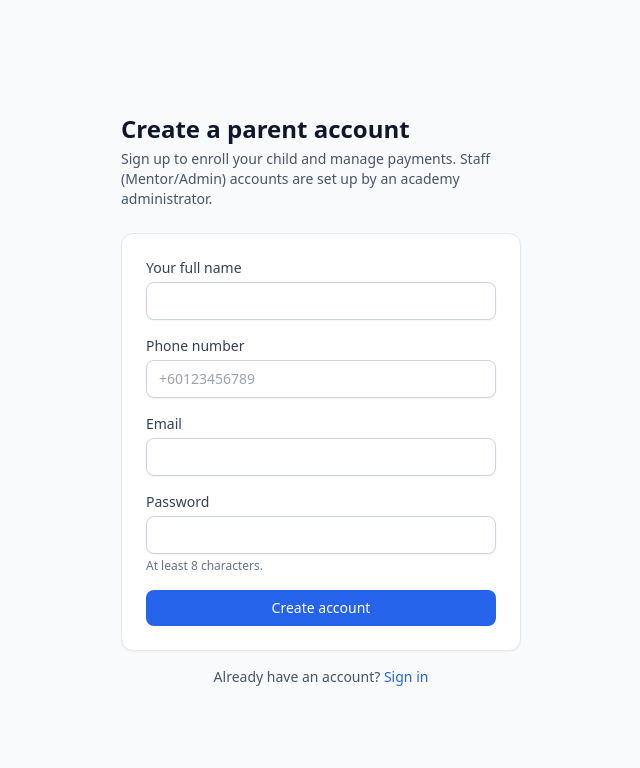
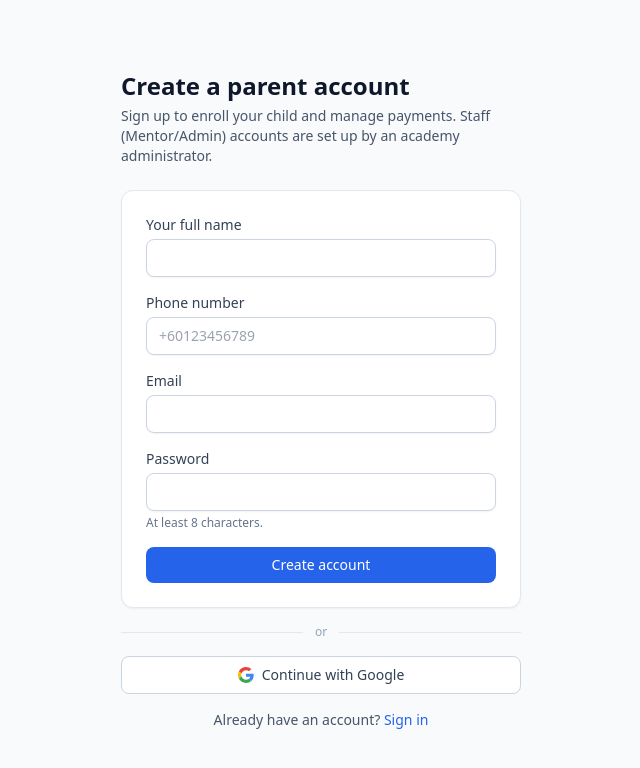
Before and after one commit to asepnh/inovatek-academy, a Next.js app: page /signup in a window 1280 px wide. Shown: the top 768 px of the page, without its empty margins (319-959 px from the left). Built offline with nearby package versions, Linux system fonts and the light colour scheme; no server answers.

Commit message:
Add Google sign-in with support for the mentor invite-link flow

```diff
--- a/src/app/auth/callback/route.ts
+++ b/src/app/auth/callback/route.ts
@@ -1,18 +1,45 @@
 import { NextRequest, NextResponse } from "next/server";
-import { createClient } from "@/lib/supabase/server";
+import { createClient, createAdminClient } from "@/lib/supabase/server";
 
 /**
  * Handles the link Supabase emails out for "confirm your email" /
- * password-reset flows. Exchanges the one-time code for a session, then
- * sends the user on to their dashboard.
+ * password-reset flows, and the redirect back from an OAuth provider (e.g.
+ * Google). Exchanges the one-time code for a session, then sends the user
+ * on to their dashboard.
+ *
+ * Google sign-in doesn't go through our own signUp() server action (it's a
+ * provider-hosted redirect straight to Supabase then back here), so an
+ * invite-link token can't be consumed there like it is for email/password
+ * signup. Instead GoogleSignInButton appends ?invite=<token> to the
+ * redirectTo URL, and we consume/validate it here, same rules as signUp():
+ * unused, not expired. handle_new_user() will have already created the
+ * profile as 'parent' by the time we get here, so we just promote it.
  */
 export async function GET(req: NextRequest) {
   const code = req.nextUrl.searchParams.get("code");
+  const inviteToken = req.nextUrl.searchParams.get("invite");
   const site = process.env.NEXT_PUBLIC_SITE_URL!;
 
   if (code) {
     const supabase = await createClient();
-    await supabase.auth.exchangeCodeForSession(code);
+    const { data } = await supabase.auth.exchangeCodeForSession(code);
+
+    if (inviteToken && data.user) {
+      const adminClient = createAdminClient();
+      const { data: invite } = await adminClient
+        .from("invites")
+        .select("id, role, used_at, expires_at")
+        .eq("token", inviteToken)
+        .maybeSingle();
+
+      if (invite && !invite.used_at && new Date(invite.expires_at) > new Date()) {
+        await adminClient.from("profiles").update({ role: invite.role }).eq("id", data.user.id);
+        await adminClient
+          .from("invites")
+          .update({ used_by: data.user.id, used_at: new Date().toISOString() })
+          .eq("id", invite.id);
+      }
+    }
   }
 
   return NextResponse.redirect(`${site}/`);
--- a/src/app/login/page.tsx
+++ b/src/app/login/page.tsx
@@ -1,5 +1,6 @@
 import Link from "next/link";
 import { signIn } from "@/actions/auth";
+import { GoogleSignInButton } from "@/components/google-sign-in-button";
 
 export default async function LoginPage({
   searchParams,
@@ -37,6 +38,16 @@ export default async function LoginPage({
         <button type="submit" className="btn w-full">Sign in</button>
       </form>
 
+      <div className="mt-4 flex items-center gap-3 text-xs text-slate-400">
+        <div className="h-px flex-1 bg-slate-200" />
+        or
+        <div className="h-px flex-1 bg-slate-200" />
+      </div>
+
+      <div className="mt-4">
+        <GoogleSignInButton />
+      </div>
+
       <p className="mt-4 text-center text-sm text-slate-600">
         Don&apos;t have an account?{" "}
         <Link href="/signup" className="font-medium text-brand-600 hover:underline">
--- a/src/app/signup/page.tsx
+++ b/src/app/signup/page.tsx
@@ -1,6 +1,7 @@
 import Link from "next/link";
 import { signUp } from "@/actions/auth";
 import { createAdminClient } from "@/lib/supabase/server";
+import { GoogleSignInButton } from "@/components/google-sign-in-button";
 
 export default async function SignupPage({
   searchParams,
@@ -61,6 +62,16 @@ export default async function SignupPage({
         <button type="submit" className="btn w-full">Create account</button>
       </form>
 
+      <div className="mt-4 flex items-center gap-3 text-xs text-slate-400">
+        <div className="h-px flex-1 bg-slate-200" />
+        or
+        <div className="h-px flex-1 bg-slate-200" />
+      </div>
+
+      <div className="mt-4">
+        <GoogleSignInButton inviteToken={params.invite} />
+      </div>
+
       <p className="mt-4 text-center text-sm text-slate-600">
         Already have an account?{" "}
         <Link href="/login" className="font-medium text-brand-600 hover:underline">
--- /dev/null
+++ b/src/components/google-sign-in-button.tsx
@@ -0,0 +1,50 @@
+"use client";
+
+import { useState } from "react";
+import { createClient } from "@/lib/supabase/client";
+
+export function GoogleSignInButton({ inviteToken }: { inviteToken?: string }) {
+  const [pending, setPending] = useState(false);
+  const [error, setError] = useState<string | null>(null);
+
+  async function handleClick() {
+    setPending(true);
+    setError(null);
+
+    const supabase = createClient();
+    const redirectTo = `${window.location.origin}/auth/callback${
+      inviteToken ? `?invite=${encodeURIComponent(inviteToken)}` : ""
+    }`;
+
+    const { error } = await supabase.auth.signInWithOAuth({
+      provider: "google",
+      options: { redirectTo },
+    });
+
+    if (error) {
+      setError(error.message);
+      setPending(false);
+    }
+    // On success the browser is redirected to Google, so nothing else to do here.
+  }
+
+  return (
+    <div>
+      <button
+        type="button"
+        onClick={handleClick}
+        disabled={pending}
+        className="btn-secondary flex w-full items-center justify-center gap-2"
+      >
+        <svg width="16" height="16" viewBox="0 0 48 48" aria-hidden="true">
+          <path fill="#EA4335" d="M24 9.5c3.54 0 6.71 1.22 9.21 3.6l6.85-6.85C35.9 2.38 30.47 0 24 0 14.62 0 6.51 5.38 2.56 13.22l7.98 6.19C12.43 13.72 17.74 9.5 24 9.5z" />
+          <path fill="#4285F4" d="M46.98 24.55c0-1.57-.15-3.09-.38-4.55H24v9.02h12.94c-.58 2.9-2.26 5.36-4.78 7.18l7.73 6c4.51-4.18 7.09-10.36 7.09-17.65z" />
+          <path fill="#FBBC05" d="M10.53 28.59A14.5 14.5 0 019.5 24c0-1.59.27-3.13.77-4.59l-7.98-6.19A23.94 23.94 0 000 24c0 3.87.92 7.53 2.56 10.78z" />
+          <path fill="#34A853" d="M24 48c6.48 0 11.93-2.13 15.89-5.81l-7.73-6c-2.15 1.45-4.92 2.3-8.16 2.3-6.26 0-11.57-4.22-13.47-9.9l-7.98 6.19C6.51 42.62 14.62 48 24 48z" />
+        </svg>
+        {pending ? "Redirecting…" : "Continue with Google"}
+      </button>
+      {error && <p className="mt-2 text-sm text-red-600">{error}</p>}
+    </div>
+  );
+}
```
